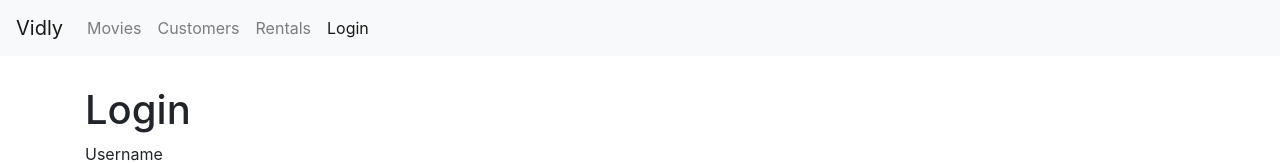
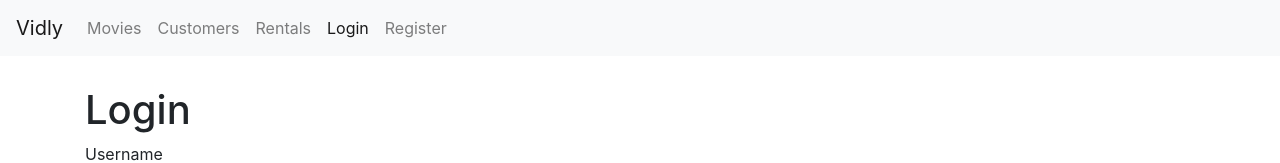
Before and after one commit to gerrymcdonnell/react-vidly, a React (Create React App) app: page /login in a window 1280 px wide. Shown: the top 163 px of the page. Built offline with nearby package versions, Linux system fonts and the light colour scheme.

Commit message:
updated navbar

```diff
--- a/src/components/navBar.jsx
+++ b/src/components/navBar.jsx
@@ -1,6 +1,5 @@
 import React from "react";
 import { Link, NavLink } from "react-router-dom";
-
 
 const NavBar = () => {
   return (
@@ -27,15 +26,15 @@ const NavBar = () => {
           <NavLink className="nav-item nav-link" to="/customers">
             Customers
           </NavLink>
-
           <NavLink className="nav-item nav-link" to="/rentals">
             Rentals
           </NavLink>
-
           <NavLink className="nav-item nav-link" to="/login">
             Login
           </NavLink>
-
+          <NavLink className="nav-item nav-link" to="/register">
+            Register
+          </NavLink>
         </div>
       </div>
     </nav>
```
Also changed, not shown: src/components/movieForm_.jsx (deleted, +0 -19 lines).
